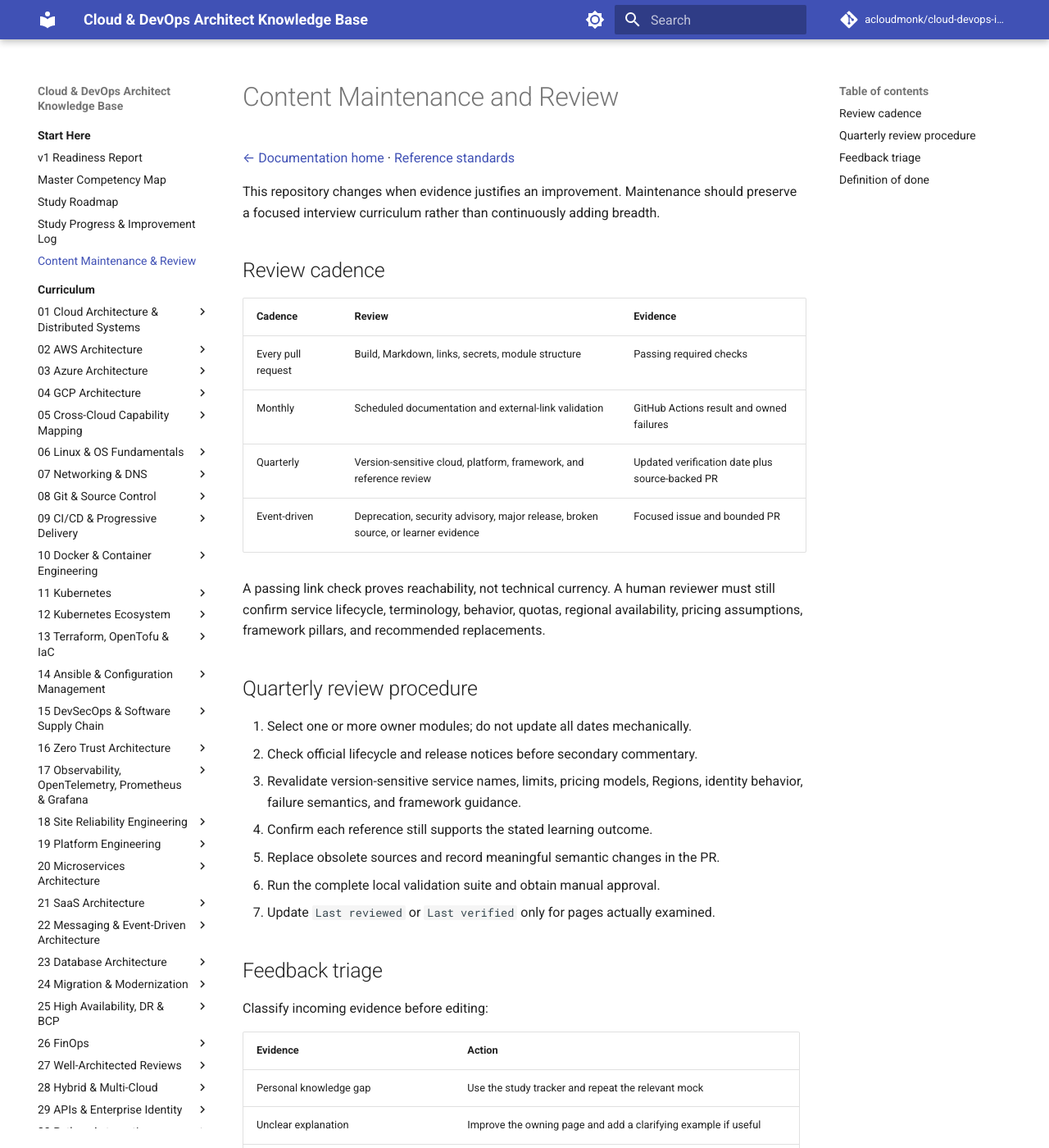
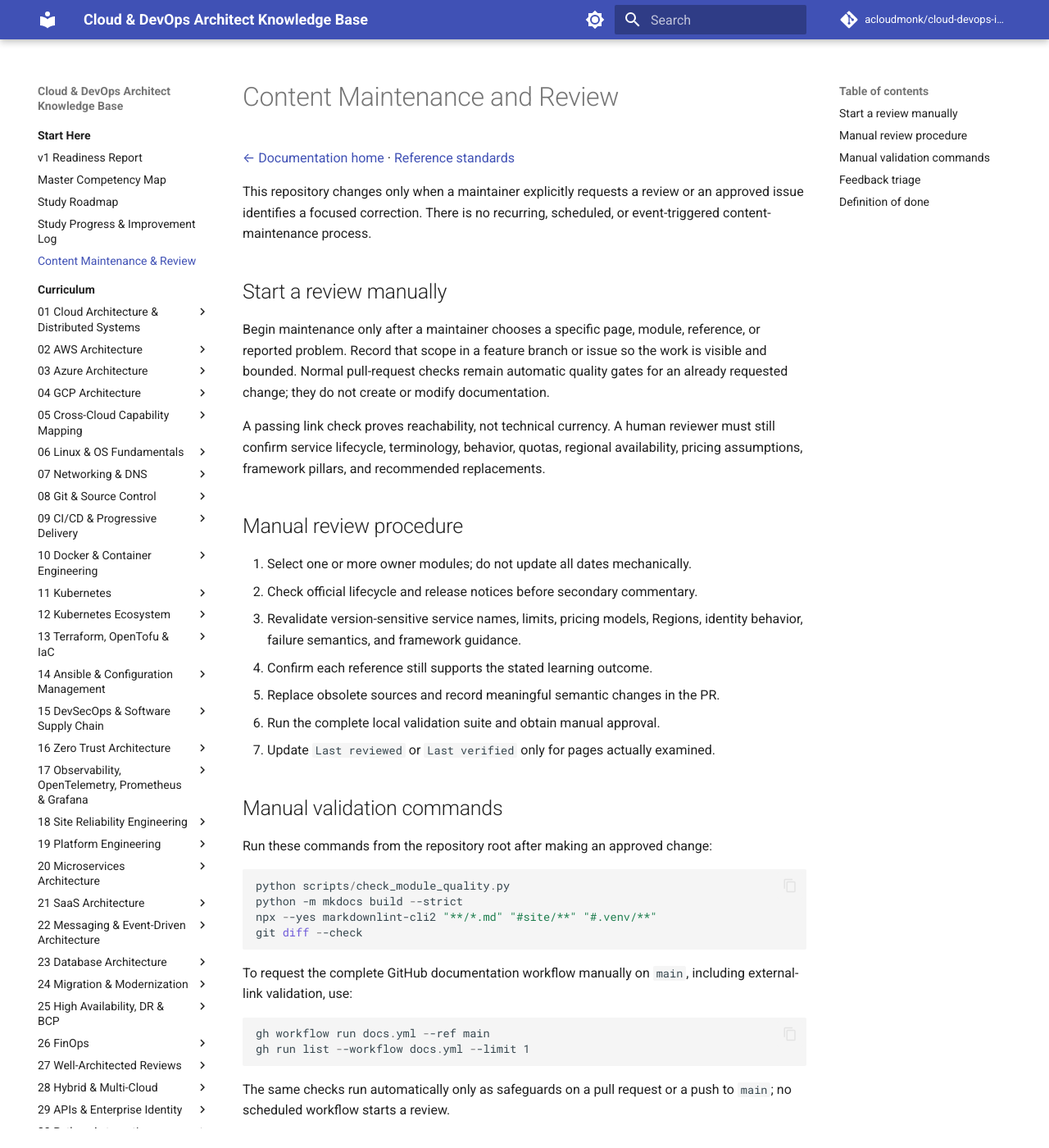
Before and after one commit to acloudmonk/cloud-devops-interview-preparation, an MkDocs documentation site: the page built from docs/maintenance.md, in a window 1280 px wide and 1400 px high. Shown: the whole window at 82% size. Built offline with MkDocs 1.6.1 and Material for MkDocs 9.7.7, drawn with Linux system fonts in a browser that asks for light colours; comment, search, counter and statistics services are not loaded.

Commit message:
docs: make content maintenance manual

````diff
--- a/docs/maintenance.md
+++ b/docs/maintenance.md
@@ -2,23 +2,22 @@
 
 [← Documentation home](index.md) · [Reference standards](reference-catalog/index.md)
 
-This repository changes when evidence justifies an improvement. Maintenance should
-preserve a focused interview curriculum rather than continuously adding breadth.
+This repository changes only when a maintainer explicitly requests a review or an
+approved issue identifies a focused correction. There is no recurring, scheduled,
+or event-triggered content-maintenance process.
 
-## Review cadence
+## Start a review manually
 
-| Cadence | Review | Evidence |
-| --- | --- | --- |
-| Every pull request | Build, Markdown, links, secrets, module structure | Passing required checks |
-| Monthly | Scheduled documentation and external-link validation | GitHub Actions result and owned failures |
-| Quarterly | Version-sensitive cloud, platform, framework, and reference review | Updated verification date plus source-backed PR |
-| Event-driven | Deprecation, security advisory, major release, broken source, or learner evidence | Focused issue and bounded PR |
+Begin maintenance only after a maintainer chooses a specific page, module, reference,
+or reported problem. Record that scope in a feature branch or issue so the work is
+visible and bounded. Normal pull-request checks remain automatic quality gates for an
+already requested change; they do not create or modify documentation.
 
 A passing link check proves reachability, not technical currency. A human reviewer must
 still confirm service lifecycle, terminology, behavior, quotas, regional availability,
 pricing assumptions, framework pillars, and recommended replacements.
 
-## Quarterly review procedure
+## Manual review procedure
 
 1. Select one or more owner modules; do not update all dates mechanically.
 2. Check official lifecycle and release notices before secondary commentary.
@@ -28,6 +27,28 @@ pricing assumptions, framework pillars, and recommended replacements.
 5. Replace obsolete sources and record meaningful semantic changes in the PR.
 6. Run the complete local validation suite and obtain manual approval.
 7. Update `Last reviewed` or `Last verified` only for pages actually examined.
+
+## Manual validation commands
+
+Run these commands from the repository root after making an approved change:
+
+```powershell
+python scripts/check_module_quality.py
+python -m mkdocs build --strict
+npx --yes markdownlint-cli2 "**/*.md" "#site/**" "#.venv/**"
+git diff --check
+```
+
+To request the complete GitHub documentation workflow manually on `main`, including
+external-link validation, use:
+
+```powershell
+gh workflow run docs.yml --ref main
+gh run list --workflow docs.yml --limit 1
+```
+
+The same checks run automatically only as safeguards on a pull request or a push to
+`main`; no scheduled workflow starts a review.
 
 ## Feedback triage
 
--- a/docs/release-readiness.md
+++ b/docs/release-readiness.md
@@ -71,8 +71,9 @@ external/internal link validation, and secret scanning.
 1. Follow the 24-week roadmap and use the
    [study progress log](study-progress.md) to record weak concepts and repeat scores.
 2. Improve pages when learner evidence, incidents, interviews, or source changes justify it.
-3. Follow the [maintenance process](maintenance.md) to recheck provider service names,
-   limits, prices, Regions, references, and framework guidance.
+3. When explicitly requested, follow the [manual maintenance process](maintenance.md)
+   to recheck provider service names, limits, prices, Regions, references, and
+   framework guidance.
 4. Preserve feature-branch, pull-request, manual-approval, and secret-scan practices.
 5. Treat new modules as exceptional; prefer deepening an existing owner module.
 
````
Also changed, not shown: docs/reference-catalog/index.md (+4 -4 lines), 1 other file.
